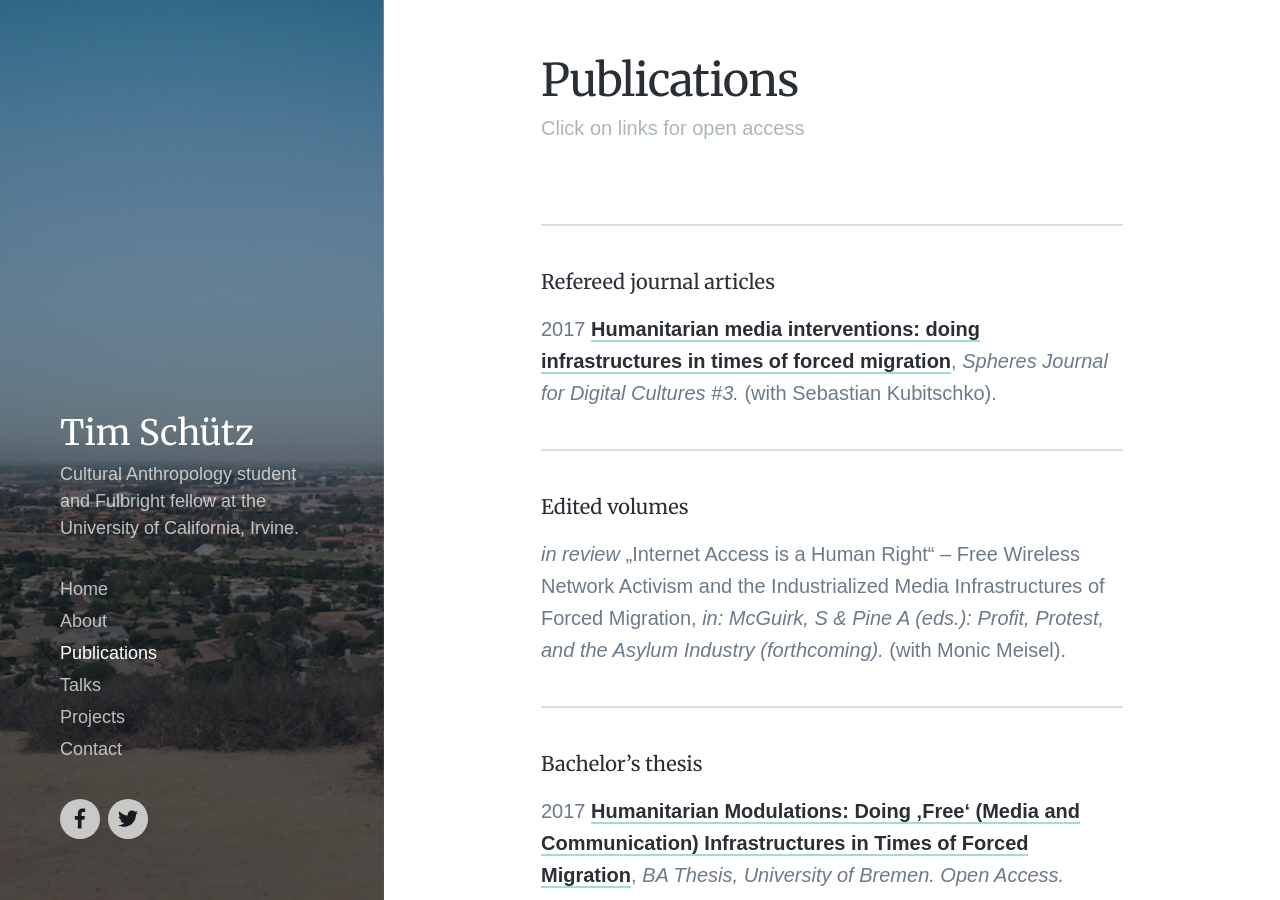
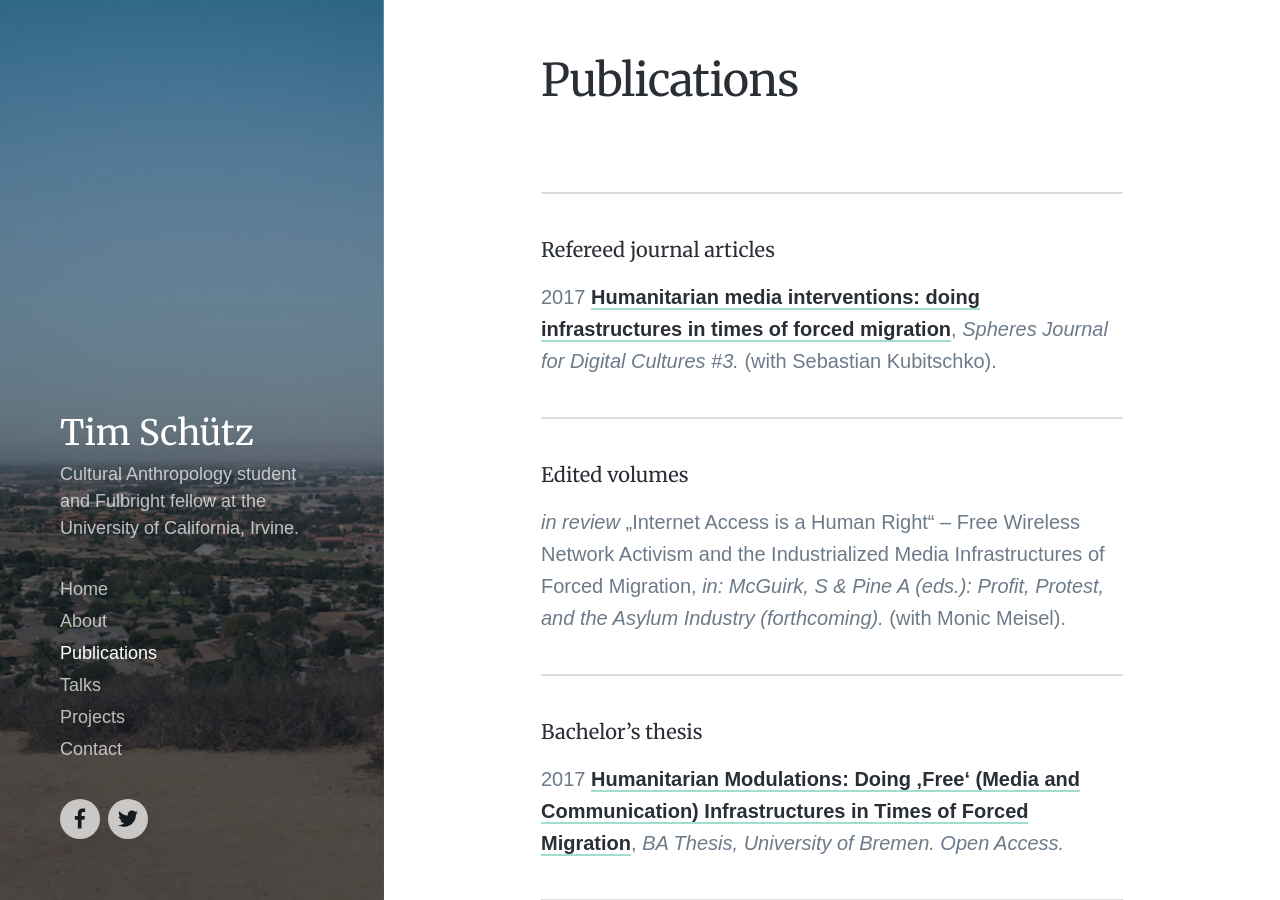
Before and after one commit to Tschuetzuci/tschuetzuci.github.io, a Jekyll site: the page built from _pages/publications.md, in a window 1280 px wide and 900 px high. Built offline with Jekyll 4.4.1, drawn with Linux system fonts in a browser that asks for light colours; nearby versions of some CDN libraries; some web fonts are replaced.

Commit message:
Update publications.md

```diff
--- a/_pages/publications.md
+++ b/_pages/publications.md
@@ -1,6 +1,6 @@
 ---
 title: Publications
-subtitle: Click on links for open access
+subtitle:
 description: Publications by Tim Schütz
 featured_image: /images/blog/2018/IMG_8643.jpg
 ---
```
